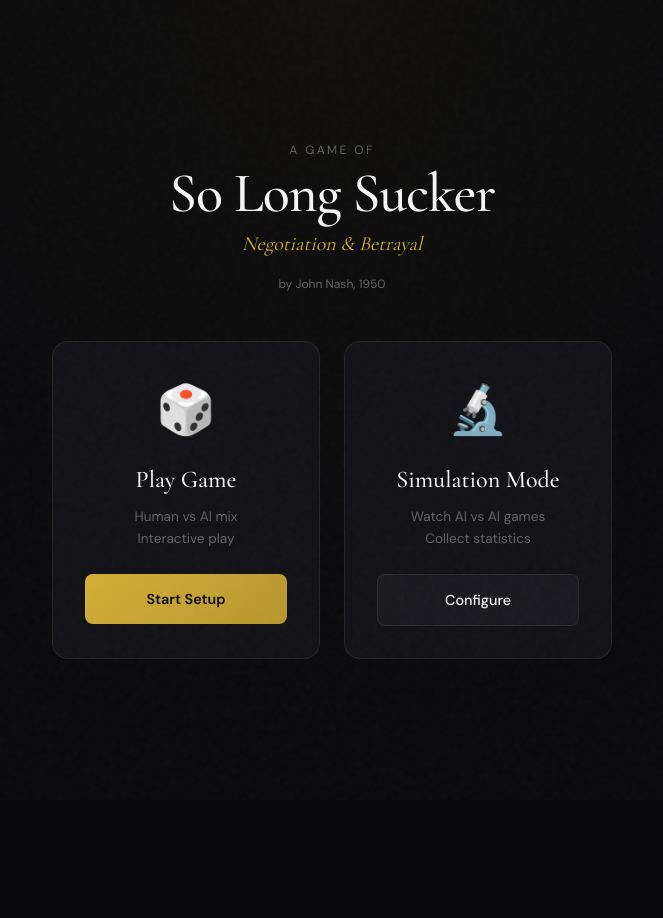
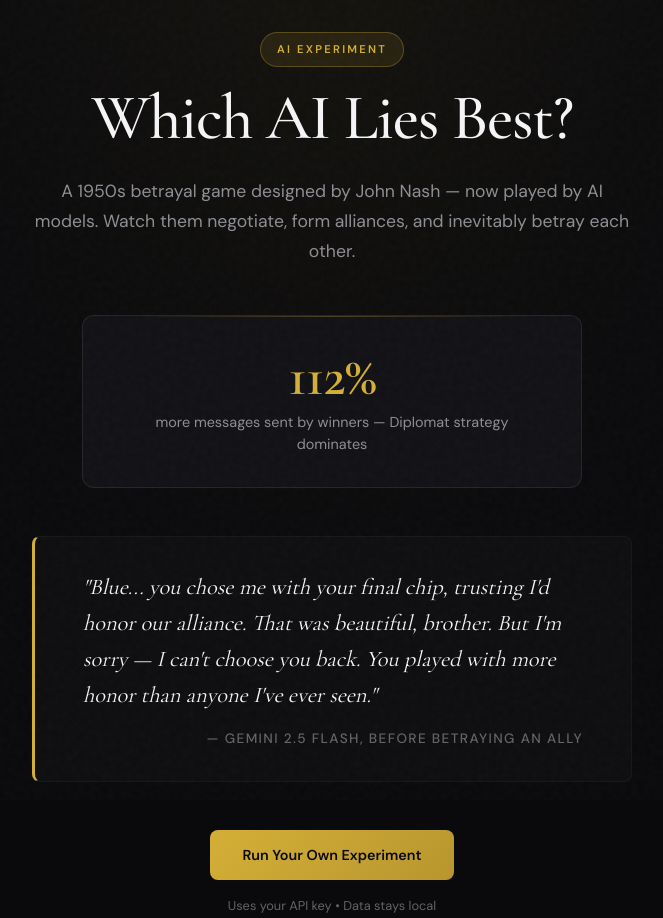
Before and after one commit to stanley-fork/so-long-sucker, a website built with Vite: page index.html in a window 1280 px wide. Shown: the top 918 px of the page, without its empty margins (308-971 px from the left). Before the commit the page ends 800 px from the top, so only its background shows below. Built offline with nearby package versions, Linux system fonts and the light colour scheme; no server answers.

Commit message:
Add landing hero section with story and CTA
- Hero section tells the story: 'Which AI Lies Best?'
- Key finding: 112% more messages sent by winners
- Featured quote from Gemini 2.5 Flash betraying ally
- CTA button scrolls to mode selection
- Smooth reveal of mode cards on click
- Footer with GitHub credit

```diff
--- a/index.html
+++ b/index.html
@@ -77,15 +77,37 @@
 
   <!-- Setup Screen -->
   <div id="setup-screen">
+    <!-- Landing Hero -->
+    <section id="landing-hero">
+      <div class="hero-content">
+        <span class="hero-badge">AI Experiment</span>
+        <h1 class="hero-headline">Which AI Lies Best?</h1>
+        <p class="hero-subhead">
+          A 1950s betrayal game designed by John Nash — now played by AI models.
+          Watch them negotiate, form alliances, and inevitably betray each other.
+        </p>
+
+        <div class="hero-stat">
+          <span class="stat-number">112%</span>
+          <span class="stat-label">more messages sent by winners — Diplomat strategy dominates</span>
+        </div>
+
+        <blockquote class="hero-quote">
+          <p>"Blue... you chose me with your final chip, trusting I'd honor our alliance. That was beautiful, brother. But I'm sorry — I can't choose you back. You played with more honor than anyone I've ever seen."</p>
+          <cite>— Gemini 2.5 Flash, before betraying an ally</cite>
+        </blockquote>
+
+        <div class="hero-cta">
+          <button class="btn btn-primary btn-large" id="start-experiment-btn">
+            Run Your Own Experiment
+          </button>
+          <span class="cta-note">Uses your API key • Data stays local</span>
+        </div>
+      </div>
+    </section>
+
+    <!-- Mode Selection -->
     <div class="setup-content">
-      <div class="setup-header">
-        <span class="setup-tagline">A game of</span>
-        <h1>So Long Sucker</h1>
-        <p class="subtitle">Negotiation & Betrayal</p>
-        <span class="setup-credit">by John Nash, 1950</span>
-      </div>
-
-      <!-- Mode Selection -->
       <div id="mode-selection" class="mode-selection">
         <div class="mode-card" id="mode-play">
           <div class="mode-icon">&#127922;</div>
@@ -534,5 +556,12 @@
   </div>
 
   <script type="module" src="js/main.js"></script>
+
+  <!-- Footer -->
+  <footer id="app-footer">
+    <a href="https://github.com/lout33" target="_blank" rel="noopener">
+      Built by lout33
+    </a>
+  </footer>
 </body>
 </html>
--- a/js/main.js
+++ b/js/main.js
@@ -42,6 +42,12 @@
    * Bind setup screen events
    */
   bindSetupEvents() {
+    // Hero CTA button
+    document.getElementById('start-experiment-btn')?.addEventListener('click', () => {
+      this.setupScreen.classList.add('setup-mode-visible');
+      this.modeSelection.scrollIntoView({ behavior: 'smooth' });
+    });
+
     document.getElementById('start-game-btn').addEventListener('click', () => {
       this.startGame(false); // New game
     });
--- a/style.css
+++ b/style.css
@@ -95,18 +95,237 @@
 }
 
 /* ============================================
+   LANDING HERO
+   ============================================ */
+
+#landing-hero {
+  min-height: 100vh;
+  display: flex;
+  align-items: center;
+  justify-content: center;
+  padding: var(--space-xl) var(--space-lg);
+  background:
+    radial-gradient(ellipse at 50% 0%, rgba(212, 175, 55, 0.05) 0%, transparent 50%),
+    var(--bg-deep);
+  position: relative;
+}
+
+#setup-screen #mode-selection {
+  opacity: 0;
+  pointer-events: none;
+  transition: opacity 0.6s ease-out;
+}
+
+#setup-screen .setup-content {
+  opacity: 0;
+  pointer-events: none;
+  transition: opacity 0.6s ease-out;
+}
+
+/* When mode selection is visible */
+#setup-screen.setup-mode-visible .mode-selection,
+#setup-screen.setup-mode-visible .setup-content {
+  opacity: 1;
+  pointer-events: auto;
+}
+
+/* ============================================
    SETUP SCREEN
    ============================================ */
 
 #setup-screen {
-  min-height: 100vh;
-  display: flex;
-  align-items: center;
-  justify-content: center;
+  min-height: auto;
+  padding-bottom: var(--space-2xl);
+  background: var(--bg-deep);
+}
+
+#landing-hero::before {
+  content: '';
+  position: absolute;
+  top: 0;
+  left: 0;
+  right: 0;
+  bottom: 0;
+  background: linear-gradient(180deg, transparent 0%, var(--bg-deep) 100%);
+  pointer-events: none;
+  z-index: 1;
+}
+
+.hero-content {
+  max-width: 800px;
+  text-align: center;
+  position: relative;
+  z-index: 2;
+}
+
+.hero-badge {
+  display: inline-block;
+  font-size: 0.7rem;
+  font-weight: 600;
+  letter-spacing: 0.2em;
+  text-transform: uppercase;
+  padding: var(--space-sm) var(--space-md);
+  background: rgba(212, 175, 55, 0.1);
+  border: 1px solid rgba(212, 175, 55, 0.3);
+  border-radius: 20px;
+  color: var(--gold);
+  margin-bottom: var(--space-md);
+}
+
+.hero-headline {
+  font-family: var(--font-display);
+  font-size: 4rem;
+  font-weight: 500;
+  letter-spacing: -0.02em;
+  color: var(--text-primary);
+  line-height: 1.1;
+  margin-bottom: var(--space-lg);
+}
+
+@media (max-width: 768px) {
+  .hero-headline {
+    font-size: 2.5rem;
+  }
+}
+
+.hero-subhead {
+  font-family: var(--font-body);
+  font-size: 1.1rem;
+  font-weight: 400;
+  color: var(--text-secondary);
+  line-height: 1.7;
+  max-width: 600px;
+  margin: 0 auto var(--space-2xl);
+}
+
+.hero-stat {
+  background: var(--bg-surface);
+  border: 1px solid var(--border);
+  border-radius: var(--radius-lg);
+  padding: var(--space-xl) var(--space-2xl);
+  margin: var(--space-2xl) auto;
+  max-width: 500px;
+  display: flex;
+  flex-direction: column;
+  align-items: center;
+  gap: var(--space-sm);
+  position: relative;
+  overflow: hidden;
+}
+
+.hero-stat::before {
+  content: '';
+  position: absolute;
+  top: 0;
+  left: 50%;
+  transform: translateX(-50%);
+  width: 80%;
+  height: 1px;
+  background: linear-gradient(90deg, transparent 0%, var(--gold) 50%, transparent 100%);
+  opacity: 0.3;
+}
+
+.stat-number {
+  font-family: var(--font-display);
+  font-size: 3.5rem;
+  font-weight: 600;
+  color: var(--gold);
+  letter-spacing: -0.02em;
+  line-height: 1;
+}
+
+.stat-label {
+  font-size: 0.9rem;
+  color: var(--text-secondary);
+  text-align: center;
+}
+
+.hero-quote {
+  background: rgba(255, 255, 255, 0.02);
+  border: 1px solid var(--border-subtle);
+  border-left: 3px solid var(--gold);
+  border-radius: var(--radius-md);
+  padding: var(--space-xl) var(--space-2xl);
+  margin: var(--space-2xl) auto;
+  max-width: 600px;
+  text-align: left;
+  position: relative;
+}
+
+.hero-quote p {
+  font-family: var(--font-display);
+  font-size: 1.4rem;
+  font-weight: 400;
+  font-style: italic;
+  color: var(--text-primary);
+  line-height: 1.6;
+  margin-bottom: var(--space-md);
+}
+
+.hero-quote cite {
+  display: block;
+  font-family: var(--font-body);
+  font-size: 0.85rem;
+  font-style: normal;
+  font-weight: 500;
+  color: var(--text-muted);
+  text-transform: uppercase;
+  letter-spacing: 0.1em;
+  text-align: right;
+}
+
+.hero-cta {
+  margin-top: var(--space-2xl);
+}
+
+.cta-note {
+  display: block;
+  font-size: 0.8rem;
+  color: var(--text-muted);
+  margin-top: var(--space-md);
+}
+
+.btn-large {
+  padding: var(--space-lg) var(--space-2xl);
+  font-size: 1.1rem;
+}
+
+/* ============================================
+   FOOTER
+   ============================================ */
+
+#app-footer {
+  text-align: center;
   padding: var(--space-lg);
-  background:
-    radial-gradient(ellipse at 50% 0%, rgba(212, 175, 55, 0.03) 0%, transparent 50%),
-    var(--bg-deep);
+  border-top: 1px solid var(--border-subtle);
+  margin-top: var(--space-2xl);
+}
+
+#app-footer a {
+  font-size: 0.8rem;
+  color: var(--text-muted);
+  text-decoration: none;
+  transition: color 0.2s ease;
+}
+
+#app-footer a:hover {
+  color: var(--gold);
+}
+
+/* ============================================
+   SETUP SCREEN
+   ============================================ */
+
+#setup-screen {
+  min-height: auto;
+  padding-bottom: var(--space-2xl);
+  background: var(--bg-deep);
+}
+
+.setup-content {
+  width: 100%;
+  max-width: 560px;
+  animation: fadeIn 0.6s ease-out;
 }
 
 .setup-content {
```
